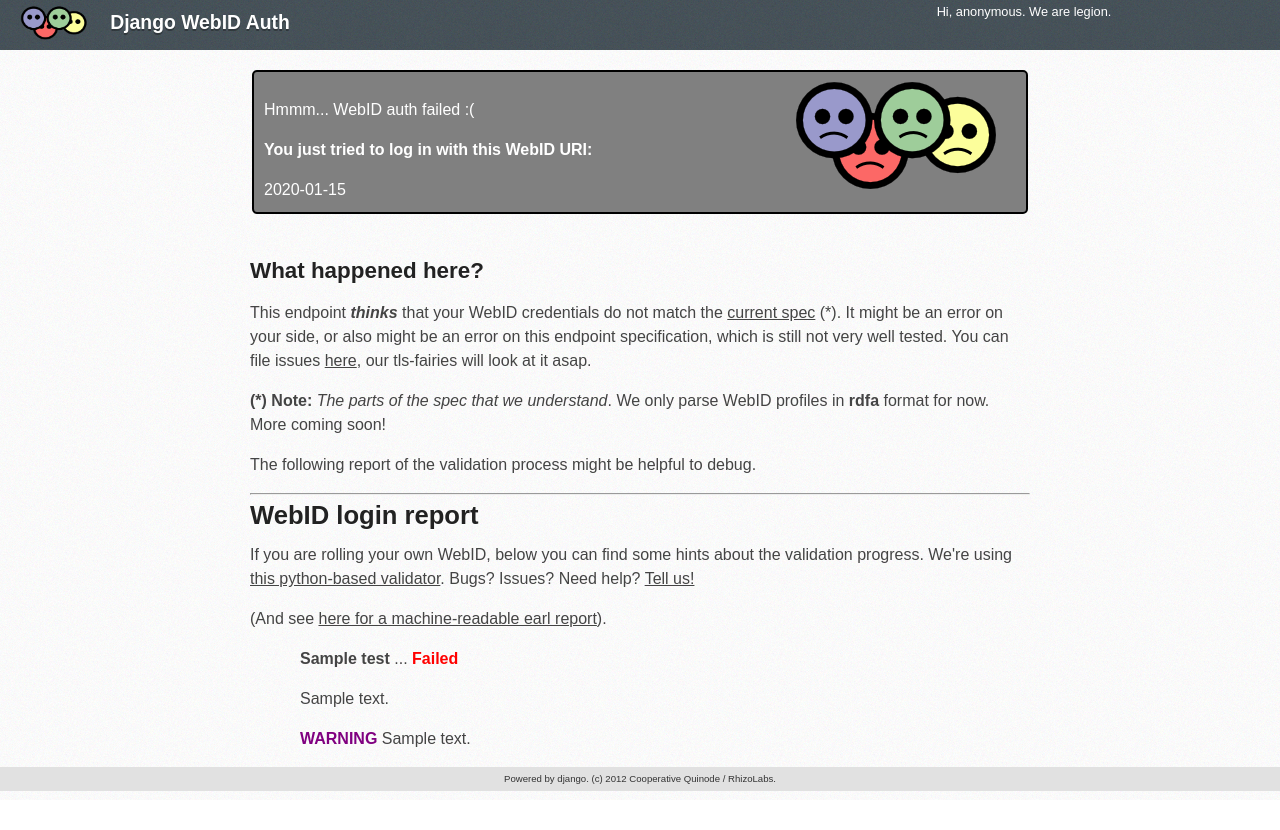
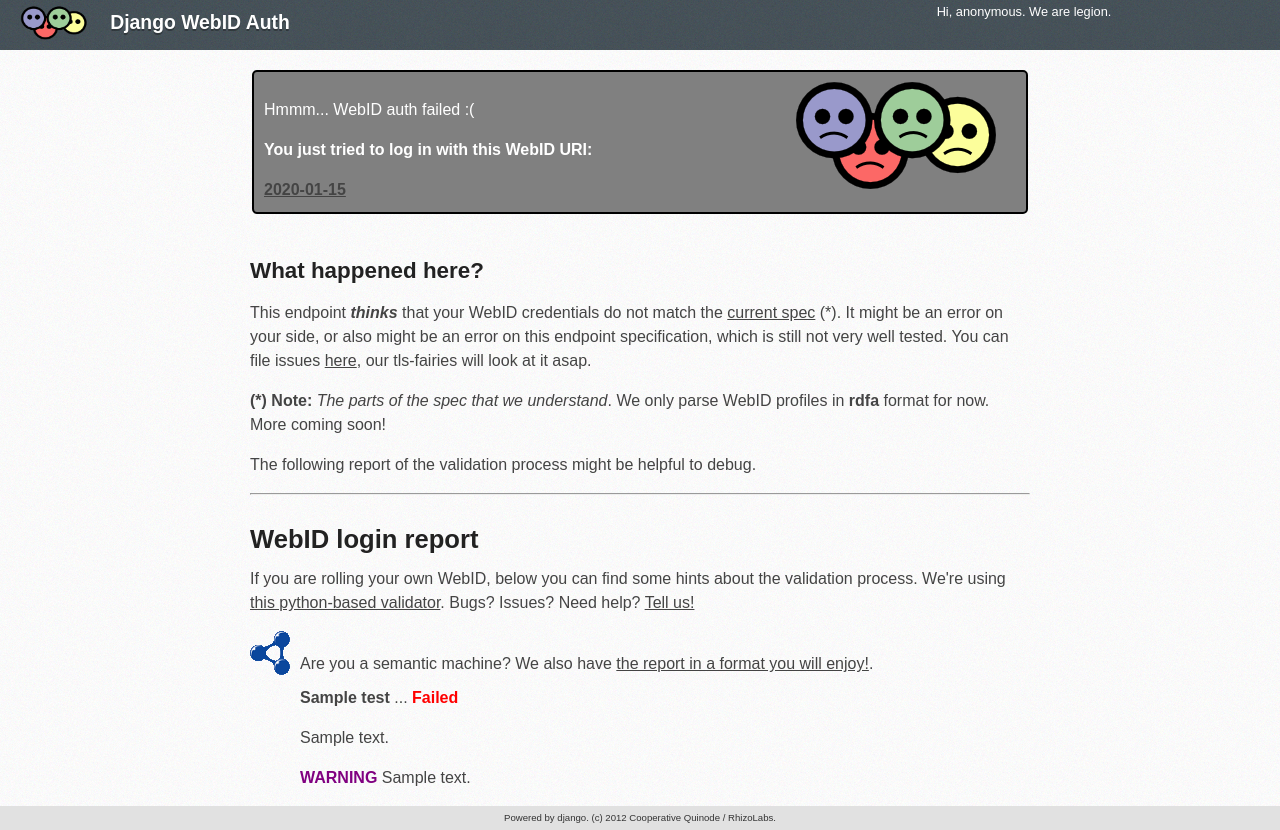
Before and after one commit to bennomadic/django-webid-auth, a Django app: template examples/example_webid_auth/templates/django_webid/auth/testlogin.html in a window 1280 px wide. Before the commit the page ends 800 px from the top, so only its background shows below. Run offline with Django 3.2, Linux system fonts and the light colour scheme; the template is opened without the code that fills it: most values are stand-ins (such as "Sample title", 1, 10 or a date in 2020).

Commit message:
minor template tweaks

```diff
--- a/examples/example_webid_auth/templates/django_webid/auth/testlogin.html
+++ b/examples/example_webid_auth/templates/django_webid/auth/testlogin.html
@@ -45,6 +45,13 @@ pre {
    padding-bottom: 20px;
    float:right;
 }
+.rdflogo {
+   height:50px;
+   background: url({{ STATIC_URL}}django_webid/auth/images/rdflogo.gif) no-repeat;
+   padding-left: 50px;
+   padding-top:5px;
+   vertical-align:middle;
+}
 
 </style>
 <div class="notecard">
@@ -58,24 +65,24 @@ pre {
 <p>Hmmm... WebID auth failed :(</p>
 {% endif %}
 <p><b>You just {% if not user.is_anonymous %}logged{% else %}tried to log{% endif %} in with this WebID URI:</b></p>
-<p>{{ webidinfo.validatedURI }}</p>
+<p><b><a href="{{ webidinfo.validatedURI }}">{{ webidinfo.validatedURI }}</a></b></p>
 </div>
 <br/>
 {% if not user.is_anonymous %}
-<h2>Now what?</h2>
-<p>If you're wondering what else can you do with your brand-new <a href="http://webid.info/spec"><b>WebID</b></a>...not much on this site. It was only a litte demo of a little bit of magic. You have to wait for the <a href="">WebID community</a> to deliver some more awesomeness to you... stay tuned!</p>
+<h2>So... now what?</h2>
+<p>If you're wondering what else can you do with your brand-new <a href="http://webid.info/spec"><b>WebID</b></a>... not much on this site. It was only a litte demo of a little bit of magic. You have to wait for the <a href="">WebID community</a> to deliver some more awesomeness to you... stay tuned!</p>
 <h2>A django developer there?</h2>
-<p>Use <b>django-webid-auth</b> on your project. Fork this code on github.</p>
+<p>Or, maybe it's your turn to deliver some awesomeness to the world! We'd love to hear about you using <b>django-webid-auth</b> in your project!. <a href="http://github.com/bennomadic/django-webid-auth">Fork the code</a> on github.</p>
 {% else %}
 <h2>What happened here?</h2>
 <p>This endpoint <em><b>thinks</b></em> that your WebID credentials do not match the <a href="http://webid.info/spec">current spec</a> (*). It might be an error on your side, or also might be an error on this endpoint specification, which is still not very well tested. You can file issues <a href="https://github.com/bennomadic/python-webid/issues">here</a>, our tls-fairies will look at it asap.</p>
 <p><b>(*) Note:</b> <em>The parts of the spec that we understand</em>. We only parse WebID profiles in <b>rdfa</b> format for now. More coming soon!</p>
 <p>The following report of the validation process might be helpful to debug.<p>
 {% endif %}
-<hr/>
+<hr/><br/>
 <h1>WebID login report</h1>
-<p>If you are rolling your own WebID, below you can find some hints about the validation progress. We're using <a href="https://github.com/bennomadic/python-webid/blob/master/src/webid/validator.py">this python-based validator</a>. Bugs? Issues? Need help? <a href="https://github.com/bennomadic/python-webid/issues">Tell us!</a></p>
-<p>(And see <a href="/test/WebIDTest">here for a machine-readable earl report</a>).</p>
+<p>If you are rolling your own WebID, below you can find some hints about the validation process. We're using <a href="https://github.com/bennomadic/python-webid/blob/master/src/webid/validator.py">this python-based validator</a>. Bugs? Issues? Need help? <a href="https://github.com/bennomadic/python-webid/issues">Tell us!</a></p>
+<div class="rdflogo"><p>Are you a semantic machine? We also have <a href="/test/WebIDTest">the report in a format you will enjoy!</a>.</p></div>
 
 {% for test in webidinfo.testbed.tests %}
 {% for result in test.results %}
```
Also changed, not shown: examples/example_webid_auth/media/images/rdflogo.gif (added).
